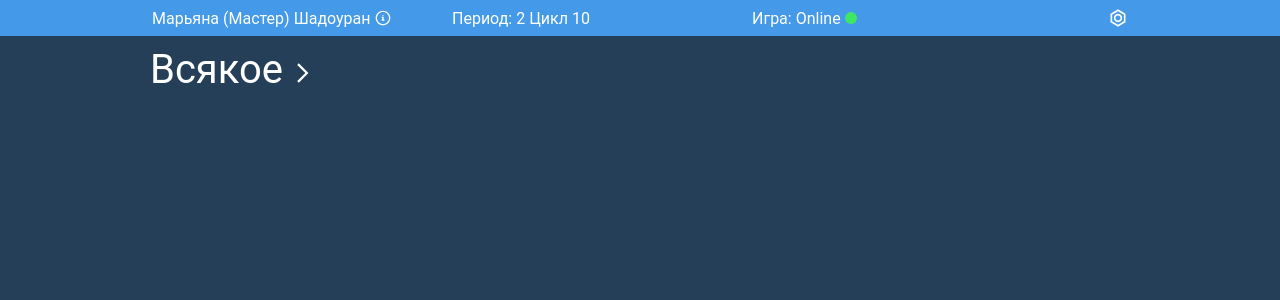
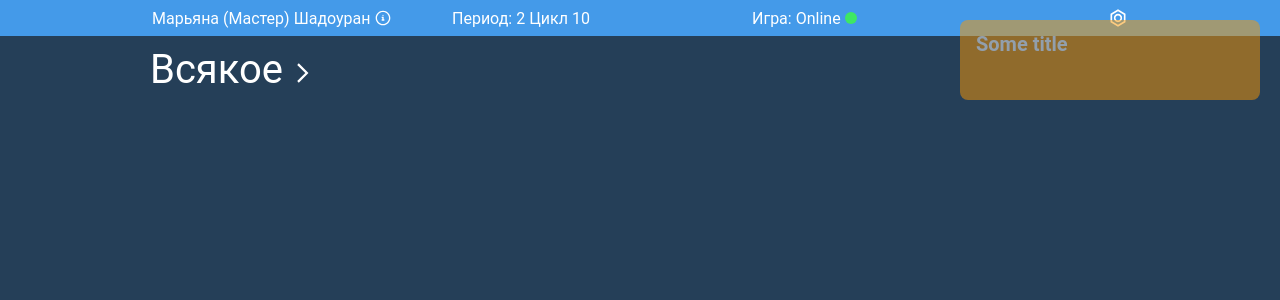
Before and after one commit to sr-2020/marketplace-dashboard, a Vue app: page /#/others in a window 1280 px wide. Shown: the top 300 px of the page. Built offline with nearby package versions, Linux system fonts and the light colour scheme.

Commit message:
alert component markup

```diff
--- a/public/index.html
+++ b/public/index.html
@@ -18,6 +18,7 @@
           --alert-warn: #FF9900;
           --alert-success: #21BE44;
           --font-prim: #081929;
+          --font-inverted: #FFFFFF;
           --font-sec: #7C91A5;
           --font-tet: #E0EAF3;
           --border: #DEEAF4;
--- a/src/App.vue
+++ b/src/App.vue
@@ -2,6 +2,7 @@
   <div id="app" ref="rootOfApp">
     <status-bar></status-bar>
     <nav-bar></nav-bar>
+    <alert></alert>
     <div class="content-wrapper" :class="{ blur: !navBarHidden }">
       <router-view />
     </div>
@@ -32,9 +33,11 @@
 import { Component, Vue } from "vue-property-decorator";
 import StatusBar from "@/components/common/StatusBar.vue";
 import NavBar from "@/components/common/NavBar.vue";
+import Alert from "@/components/shared/Alert.vue";
 
 @Component({
   components: {
+    Alert,
     NavBar,
     StatusBar
   }
--- a/src/assets/themes.ts
+++ b/src/assets/themes.ts
@@ -1,31 +1,33 @@
 export interface ColorTheme {
-  [key: string]: string
+  [key: string]: string;
 }
 
 export const THEME_DARK: ColorTheme = {
-  '--bg': '#253F58',
-  '--accent': '#449AE9',
-  '--accent-sec': '#035AAC',
-  '--alert-error': '#EE4141',
-  '--alert-warn': '#FC9700',
-  '--alert-success': '#3EE763',
-  '--font-prim': '#FFFFFF',
-  '--font-sec': '#B5C5D3',
-  '--font-tet': '#515C6B',
-  '--border': '#346CA0',
-  '--shadow': '4px 4px 8px #7C91A5'
-}
+  "--bg": "#253F58",
+  "--accent": "#449AE9",
+  "--accent-sec": "#035AAC",
+  "--alert-error": "#EE4141",
+  "--alert-warn": "#FC9700",
+  "--alert-success": "#3EE763",
+  "--font-prim": "#FFFFFF",
+  "--font-inverted": "#081929",
+  "--font-sec": "#B5C5D3",
+  "--font-tet": "#515C6B",
+  "--border": "#346CA0",
+  "--shadow": "4px 4px 8px #7C91A5"
+};
 
 export const THEME_LIGHT: ColorTheme = {
-  '--bg': '#FFFFFF',
-  '--accent': '#92CAFF',
-  '--accent-sec': '#49A7FF',
-  '--alert-error': '#DE3D3D',
-  '--alert-warn': '#FF9900',
-  '--alert-success': '#21BE44',
-  '--font-prim': '#081929',
-  '--font-sec': '#7C91A5',
-  '--font-tet': '#E0EAF3',
-  '--border': '#DEEAF4',
-  '--shadow': '4px 4px 8px #7C91A5'
-}
+  "--bg": "#FFFFFF",
+  "--accent": "#92CAFF",
+  "--accent-sec": "#49A7FF",
+  "--alert-error": "#DE3D3D",
+  "--alert-warn": "#FF9900",
+  "--alert-success": "#21BE44",
+  "--font-prim": "#081929",
+  "--font-inverted": "#FFFFFF",
+  "--font-sec": "#7C91A5",
+  "--font-tet": "#E0EAF3",
+  "--border": "#DEEAF4",
+  "--shadow": "4px 4px 8px #7C91A5"
+};
--- /dev/null
+++ b/src/components/shared/Alert.vue
@@ -0,0 +1,62 @@
+<template>
+  <div class="alert-wrapper">
+    <div class="alert">
+      <div class="title">Some title</div>
+      <div class="description"></div>
+    </div>
+  </div>
+</template>
+
+<script lang="ts">
+import { Component, Vue } from "vue-property-decorator";
+
+@Component
+export default class Alert extends Vue {}
+</script>
+
+<style lang="less" scoped>
+.alert {
+  display: flex;
+  flex-direction: column;
+  min-height: 80px;
+  height: 80px;
+  cursor: pointer;
+  overflow: hidden;
+  padding: 12px 16px;
+  margin-bottom: 12px;
+  border-radius: 8px;
+  color: var(--font-prim);
+  background-color: var(--alert-warn);
+  opacity: 0.5;
+
+  &.error {
+    background-color: var(--alert-error);
+  }
+
+  &.success {
+    background-color: var(--alert-success);
+  }
+
+  &:hover {
+    height: auto;
+    opacity: 1;
+  }
+
+  .title {
+    font-size: 20px;
+    font-weight: bold;
+    margin-bottom: 4px;
+  }
+
+  &-wrapper {
+    display: flex;
+    flex-direction: column;
+    z-index: 10;
+    top: 20px;
+    right: 20px;
+    height: 100vh;
+    width: 300px;
+    position: fixed;
+  }
+}
+</style>
```
